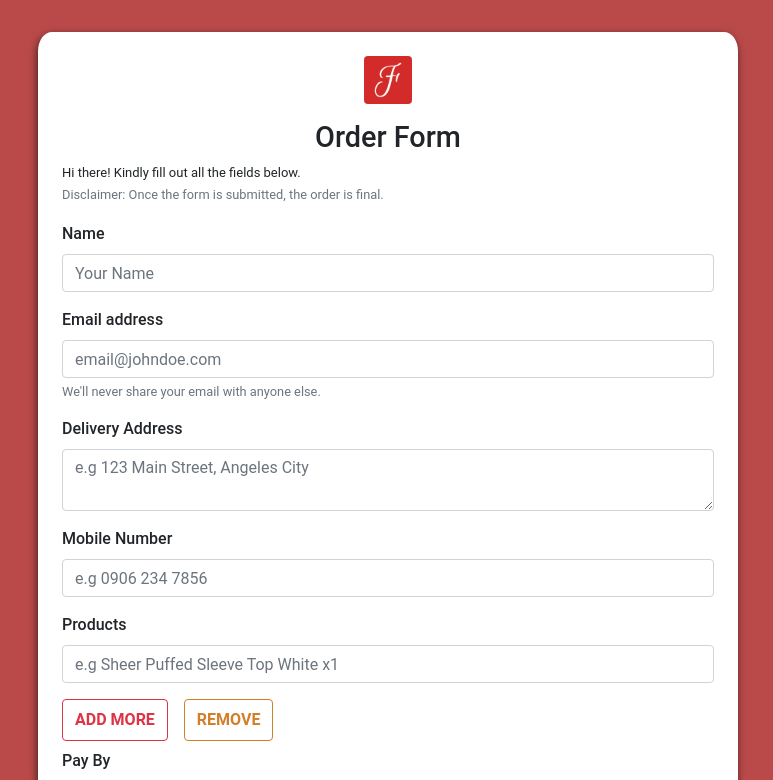
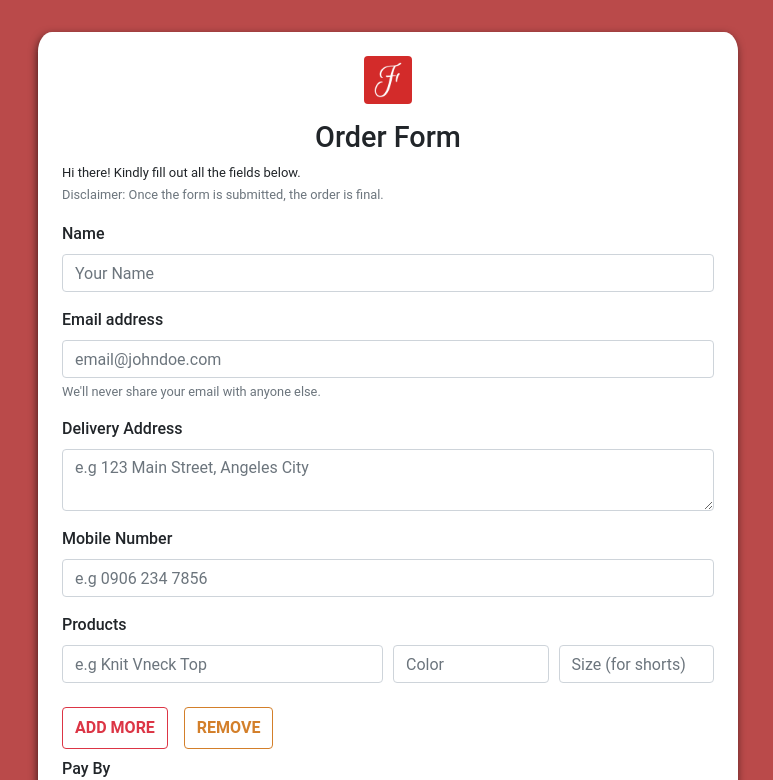
Before and after one commit to shaneenvitug/order-form, a React (Create React App) app: page / in a window 1280 px wide. Shown: the top 780 px of the page, without its empty margins (252-1025 px from the left). Built offline with nearby package versions, Linux system fonts and the light colour scheme; no server answers.

Commit message:
added an input row for products to add color and size

```diff
--- a/src/App.js
+++ b/src/App.js
@@ -7,13 +7,16 @@ import Modal from 'react-bootstrap/Modal';
 import Image from 'react-bootstrap/Image';
 import { Formik } from 'formik';
 import { db } from './firebase';
+import Products from './Products';
 
 function App() {
-  const urlParams = new URLSearchParams(window.location.search);
-  const product = urlParams.get('product');
 
   const [modalShow, setModalShow] = React.useState(false);
-  const [numOfProducts, setNumOfProducts] = React.useState([product]);
+  const [products, setProducts] = React.useState([{
+    name: '',
+    color: '',
+    size: ''
+  }]);
 
   return (
     <div className="container">
@@ -100,44 +103,30 @@ function App() {
                 />
               </Form.Group>
 
-              <Form.Group controlId="formBasicProduct">
-                <Form.Label>Products</Form.Label>
-                {numOfProducts.map((product, index) => <Form.Control
-                  name={`products-${index}`}
-                  type="text"
-                  placeholder="e.g Sheer Puffed Sleeve Top White x1"
-                  onChange={(event) => {
-                    handleChange(event)
-                    const newProducts = [...numOfProducts];
-                    newProducts[index] = event.target.value;
-                    setNumOfProducts(newProducts);
-                  }}
-                  value={numOfProducts[index]}
-                  style={{ marginBottom: ".5rem" }}
-                  required
-                />)}
-              </Form.Group>
+              <Form.Label>Products</Form.Label>
+              <Form.Row>
+                {products.map((product, index) => <Products index={index} handleChange={handleChange}/>)}
+              </Form.Row>
 
               <Button className="button" variant="outline-danger" type="button"
                 style={{ marginBottom: ".5rem" }}
-                onClick={() => {
-                setNumOfProducts(prevState => [...prevState, ''])
-                }}>ADD MORE</Button>
+                onClick={() => {setProducts([...products, {name: '', color: '', size: ''}]) }}
+                >ADD MORE</Button>
 
               <Button className="button" variant="outline-warning" type="button"
                 style={{ marginBottom: ".5rem" }}
                 onClick={() => {
-                numOfProducts.length > 1 && setNumOfProducts(prevState => [...prevState.slice(0, -1)])
-                }}>REMOVE</Button>
+                  products.length > 1 && setProducts(prevState => [...prevState.slice(0, -1)]) }}
+                >REMOVE</Button>
 
               <Form.Group controlId="formBasicPayment">
                 <Form.Label>Pay By</Form.Label>
                 <br />
                 <ToggleButtonGroup name="paymentMethod" type="radio" value={values.paymentMethod}>
-                  <ToggleButton className="toggleButton" name="paymentMethod" value="cash" onChange={handleChange}>
+                  <ToggleButton className="toggleButton" name="paymentMethod" value="cashondelivery" onChange={handleChange}>
                     <div className="img-container margin-top">
                       <img id="cash" src="peso.png" alt="cash logo" />
-                      <p>&nbsp;Cash</p>
+                      <p>&nbsp;Cash On Delivery</p>
                     </div>
                   </ToggleButton>
                   <ToggleButton className="toggleButton" name="paymentMethod" value="bpi" onChange={handleChange}>
--- /dev/null
+++ b/src/Products.js
@@ -0,0 +1,70 @@
+import React from 'react';
+import {Form, Col} from 'react-bootstrap'
+
+const FormInput = ({ name, productType, placeholder, handleChange, setProductType, required }) => {
+  return (
+    <Form.Control
+      name={name}
+      type="text"
+      placeholder={placeholder}
+      onChange={(event) => {
+        handleChange(event)
+        setProductType(event.target.value);
+      }}
+      value={productType}
+      style={{ marginBottom: ".5rem" }}
+      required={required}
+    />
+  )
+}
+
+const Products = (props) => {
+  const [productName, setProductName] = React.useState('');
+  const [productColor, setProductColor] = React.useState('');
+  const [productSize, setProductSize] = React.useState('');
+
+  return (
+    <>
+      <Form.Group as={Col} md="6" className="productName">
+        <FormInput
+          controlId="formBasicProductName"
+          label="Product Name"
+          name={`name-${props.index}`}
+          productType={productName}
+          placeholder="e.g Knit Vneck Top"
+          handleChange={props.handleChange}
+          setProductType={setProductName}
+          required={true}
+        />
+      </Form.Group>
+
+      <Form.Group as={Col} md="3" className="productColor">
+        <FormInput
+          controlId="formBasicProductColor"
+          label="Color/Print"
+          name={`color-${props.index}`}
+          productType={productColor}
+          placeholder="Color"
+          handleChange={props.handleChange}
+          setProductType={setProductColor}
+          required= {true}
+        />
+      </Form.Group>
+
+      <Form.Group as={Col} md="3" className="productSize">
+        <FormInput
+          controlId="formBasicProductSize"
+          label="Size (only for shorts)"
+          name={`size-${props.index}`}
+          productType={productSize}
+          placeholder="Size (for shorts)"
+          handleChange={props.handleChange}
+          setProductType={setProductSize}
+          required={false}
+        />
+      </Form.Group>
+    </>
+  )
+}
+
+export default Products;
--- a/src/index.css
+++ b/src/index.css
@@ -166,4 +166,16 @@ header p {
   .btn-outline-warning {
     margin: 0;
   }
+
+  .productName {
+    margin-bottom: 0;
+  }
+
+  .productColor {
+    width: 50%;
+  }
+
+  .productSize {
+    width: 50%;
+  }
 }
```
